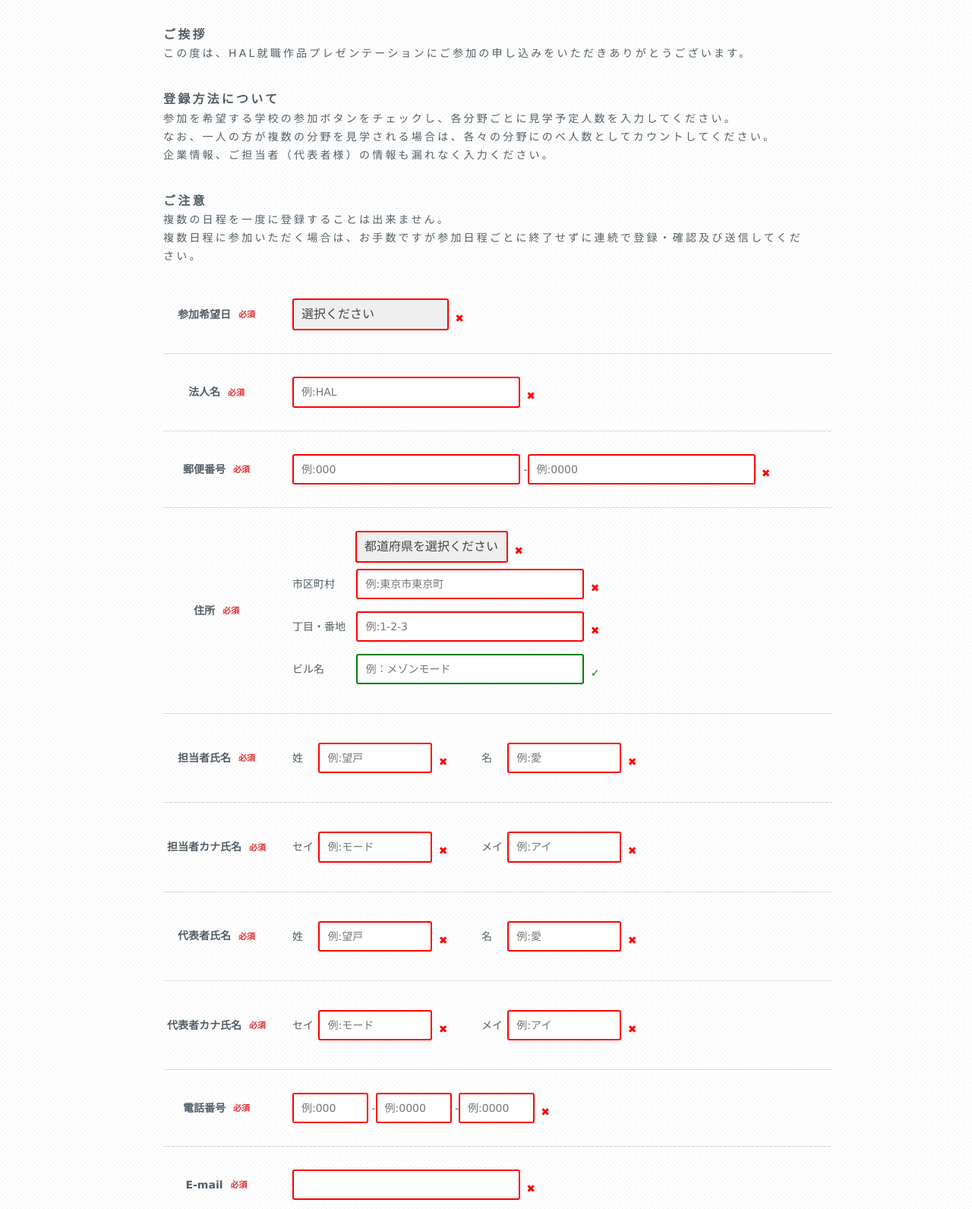
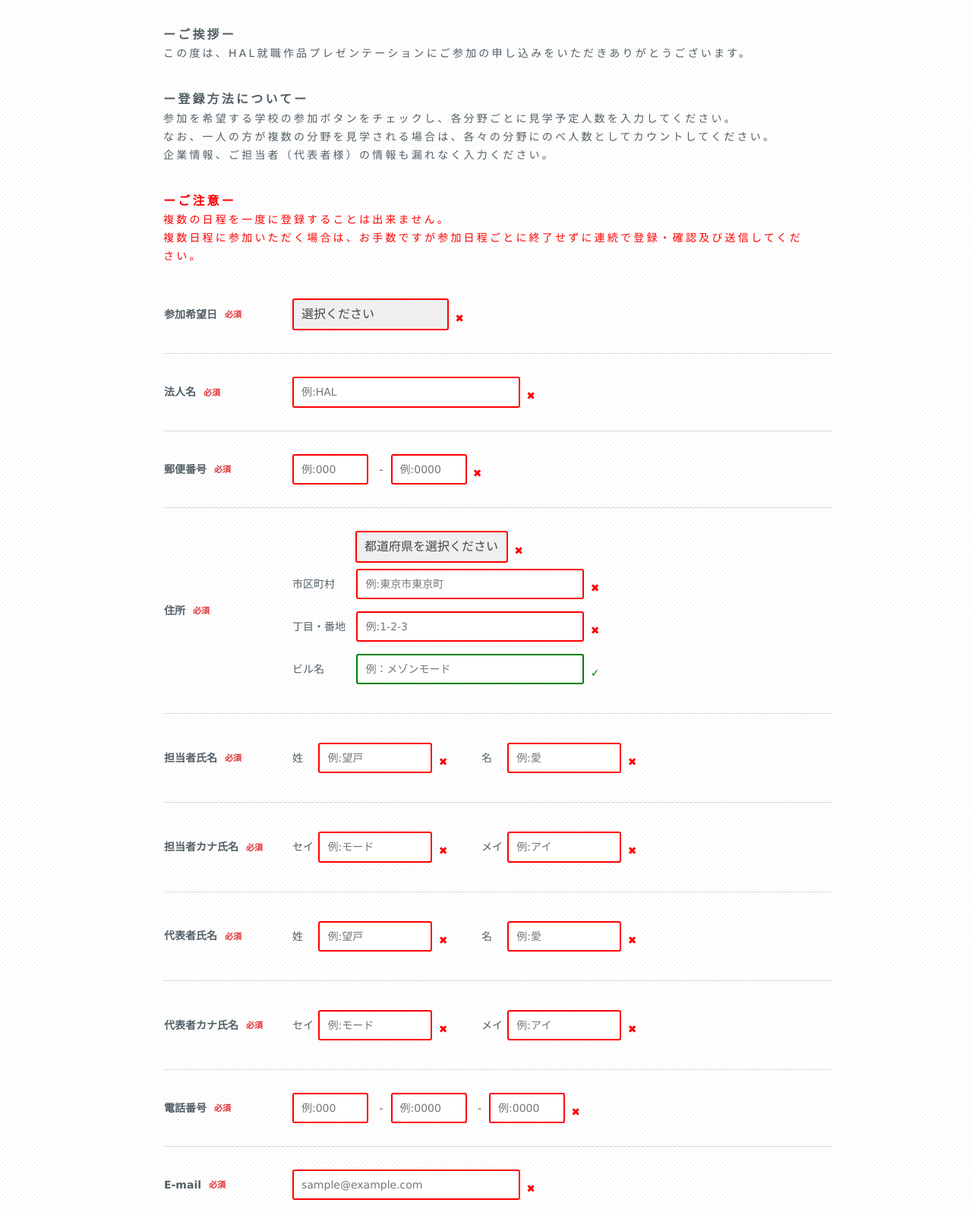
Before and after one commit to nagi-lc3/shu-pre-form, a plain HTML site: page index.html in a window 1280 px wide. Shown: the part 188-1780 px from the top of the page at 76% size. Drawn offline with nearby package versions, Linux system fonts and the light colour scheme.

Commit message:
微修正

```diff
--- a/css/style.css
+++ b/css/style.css
@@ -58,6 +58,16 @@ h1 {
   margin-top: 3px;
 }
 
+/* 挨拶 */
+
+.greeting h2 {}
+
+/* 注意 */
+
+.attention {
+  color: red;
+}
+
 /* フォーム全体 */
 
 table {
@@ -71,6 +81,7 @@ label {
 
 th {
   width: 140px;
+  text-align: left;
 }
 
 tr {
@@ -102,6 +113,18 @@ tr {
   display: none;
 }
 
+/* 郵便番号 */
+
+.item .yuubinn1 {
+  margin-right: 10px;
+  width: 100px;
+}
+
+.item .yuubinn2 {
+  margin-left: 10px;
+  width: 100px;
+}
+
 /* 氏名 */
 
 .inline {
@@ -119,6 +142,20 @@ label[for="first_name"], label[for="first_name_kana"], label[for="family_name"],
 
 label[for="first_name"], label[for="first_name_kana"] {
   margin-left: 60px;
+}
+
+/* 電話番号 */
+
+.tel1 {
+  margin-right: 10px;
+}
+
+.tel2 {
+  margin: 0 10px;
+}
+
+.tel3 {
+  margin-left: 10px;
 }
 
 /* 送信ボタン */
--- a/index.html
+++ b/index.html
@@ -32,14 +32,20 @@
 
       <!-- 諸注意 -->
       <section class="intro">
-        <h2>ご挨拶</h2>
-        <p>この度は、HAL就職作品プレゼンテーションにご参加の申し込みをいただきありがとうございます。</p>
-        <h2>登録方法について</h2>
-        <p>
-          参加を希望する学校の参加ボタンをチェックし、各分野ごとに見学予定人数を入力してください。<br>なお、一人の方が複数の分野を見学される場合は、各々の分野にのべ人数としてカウントしてください。<br>企業情報、ご担当者（代表者様）の情報も漏れなく入力ください。
-        </p>
-        <h2>ご注意</h2>
-        <p>複数の日程を一度に登録することは出来ません。<br>複数日程に参加いただく場合は、お手数ですが参加日程ごとに終了せずに連続で登録・確認及び送信してください。</p>
+        <div class="greeting">
+          <h2>ーご挨拶ー</h2>
+          <p>この度は、HAL就職作品プレゼンテーションにご参加の申し込みをいただきありがとうございます。</p>
+        </div>
+        <div class="method">
+          <h2>ー登録方法についてー</h2>
+          <p>
+            参加を希望する学校の参加ボタンをチェックし、各分野ごとに見学予定人数を入力してください。<br>なお、一人の方が複数の分野を見学される場合は、各々の分野にのべ人数としてカウントしてください。<br>企業情報、ご担当者（代表者様）の情報も漏れなく入力ください。
+          </p>
+        </div>
+        <div class="attention">
+          <h2>ーご注意ー</h2>
+          <p>複数の日程を一度に登録することは出来ません。<br>複数日程に参加いただく場合は、お手数ですが参加日程ごとに終了せずに連続で登録・確認及び送信してください。</p>
+        </div>
       </section>
 
 
@@ -148,8 +154,8 @@
                 <th class="require">郵便番号</th>
                 <td>
                   <div class="item">
-                    <input type="text" placeholder="例:000" id="郵便番号1" size="3" min="0" required>
-                    -<input type="text" placeholder="例:0000" id="郵便番号2"
+                    <input type="text" class="yuubinn1" placeholder="例:000" id="郵便番号1" size="3" min="0" required>
+                    -<input type="text" class="yuubinn2" placeholder="例:0000" id="郵便番号2"
                       onKeyUp="$('#郵便番号1').zip2addr({zip2:'#郵便番号2',pref:'#都道府県',addr:'#住所'});" size="4" min="0"
                       required>
                     <span></span>
@@ -332,9 +338,9 @@
                 <th class="require">電話番号</th>
                 <td>
                   <div class="item">
-                    <input type="tel" placeholder="例:000" required>
-                    -<input type="tel" placeholder="例:0000" required>
-                    -<input type="tel" placeholder="例:0000" required>
+                    <input type="tel" class="tel1" placeholder="例:000" required>
+                    -<input type="tel" class="tel2" placeholder="例:0000" required>
+                    -<input type="tel" class="tel3" placeholder="例:0000" required>
                     <span></span>
                   </div>
                 </td>
@@ -343,7 +349,7 @@
               <tr>
                 <th class="require">E-mail</th>
                 <td>
-                  <input type="email" id="email" name="email" required>
+                  <input type="email" id="email" name="email" placeholder="sample@example.com" required>
                   <span></span> </td>
               </tr>
 
@@ -360,7 +366,7 @@
               <tr id="douhan">
                 <th class="require">人数</th>
                 <td>
-                  <input type="number" value="0" min="0" max="10" required>名
+                  <input type="number" value="1" min="1" max="10" required>名
                   <span></span> </td>
               </tr>
             </tbody>
```
